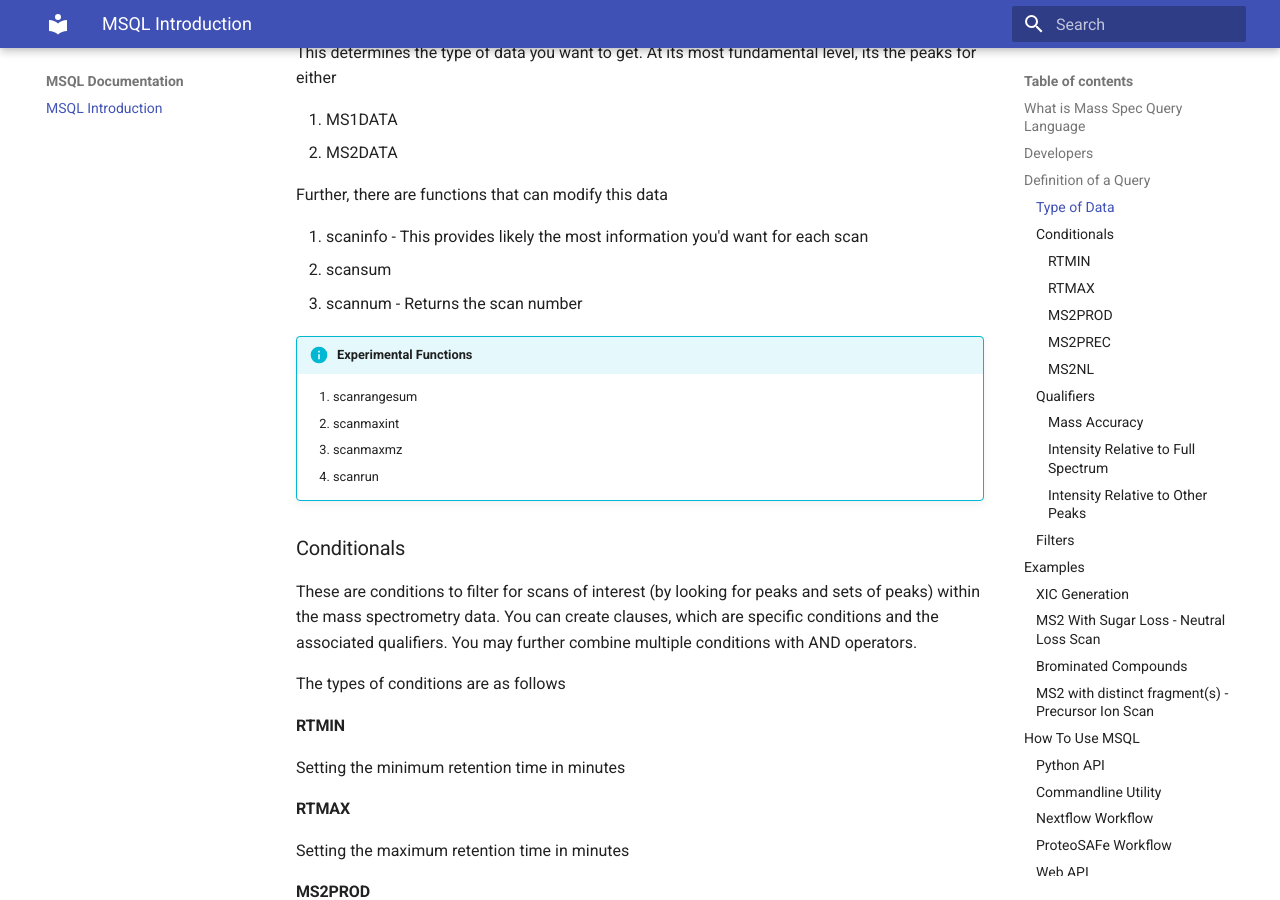
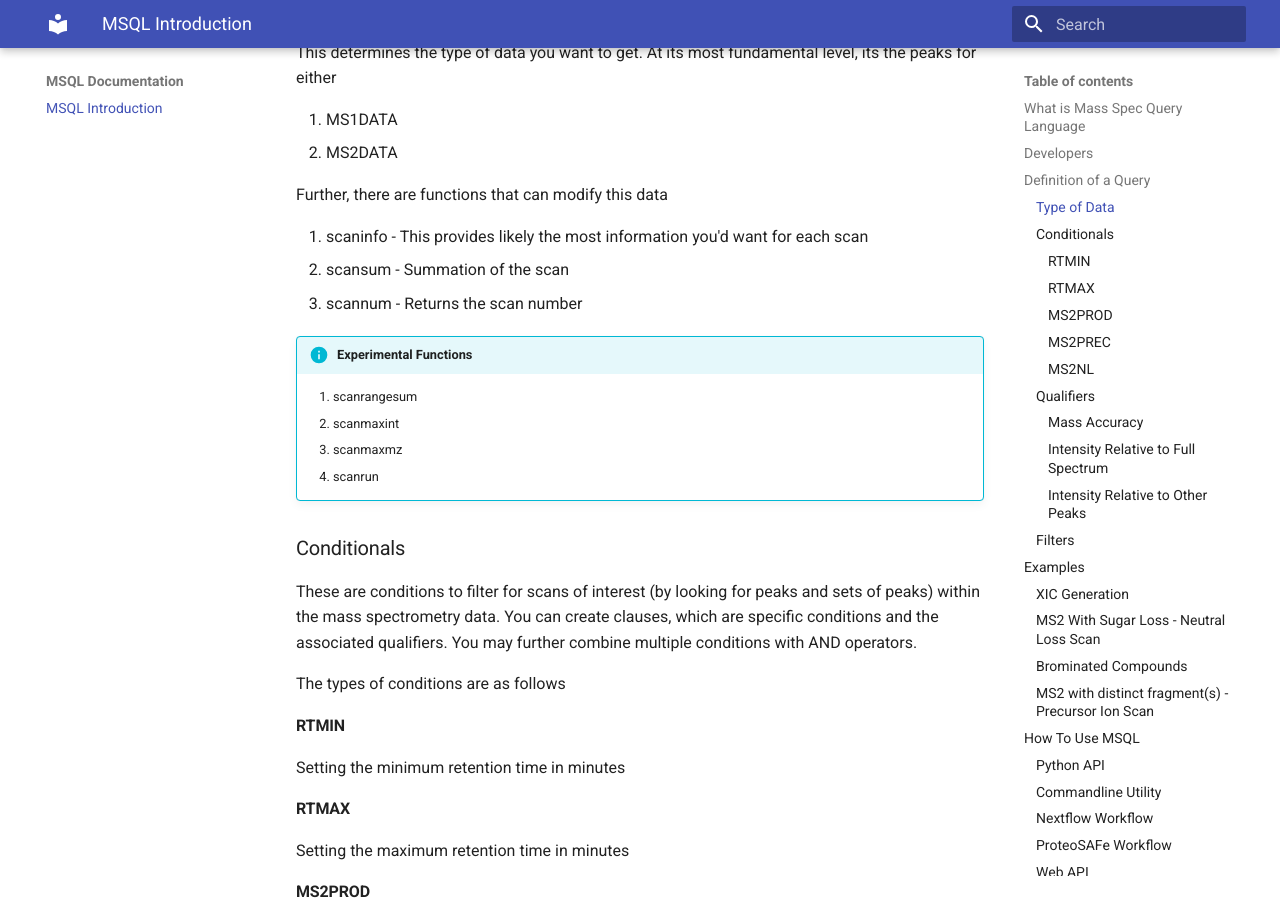
Before and after one commit to mwang87/MassQueryLanguage_Documentation, an MkDocs documentation site: the page built from docs/index.md, in a window 1280 px wide and 900 px high, scrolled down 1043 px. Built offline with MkDocs 1.6.1 and Material for MkDocs 9.7.7, drawn with Linux system fonts in a browser that asks for light colours.

Commit message:
adding more exposition

```diff
--- a/docs/index.md
+++ b/docs/index.md
@@ -43,7 +43,7 @@ for either
 Further, there are functions that can modify this data
 
 1. scaninfo - This provides likely the most information you'd want for each scan
-1. scansum
+1. scansum - Summation of the scan
 1. scannum - Returns the scan number
 
 
```
